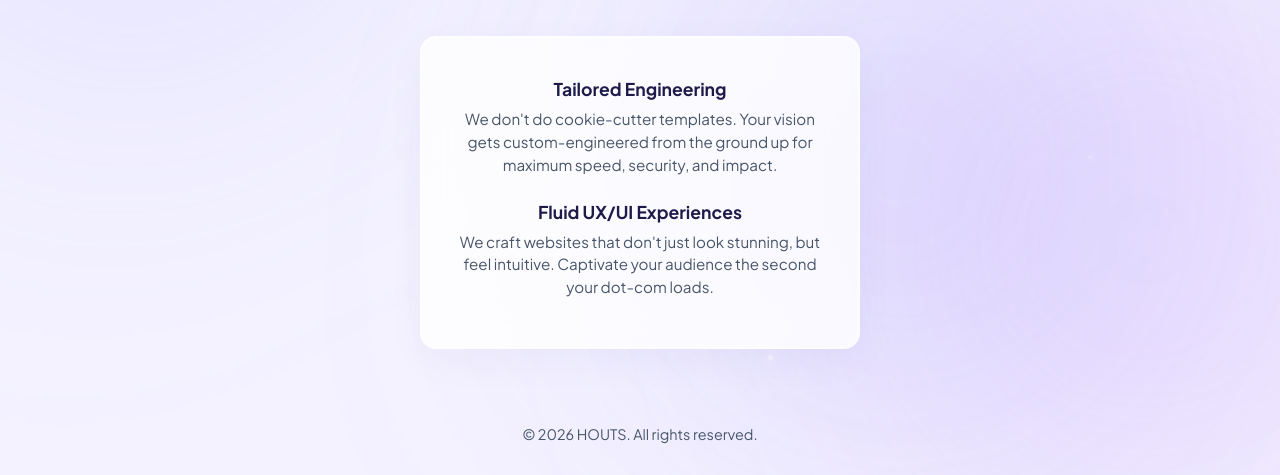
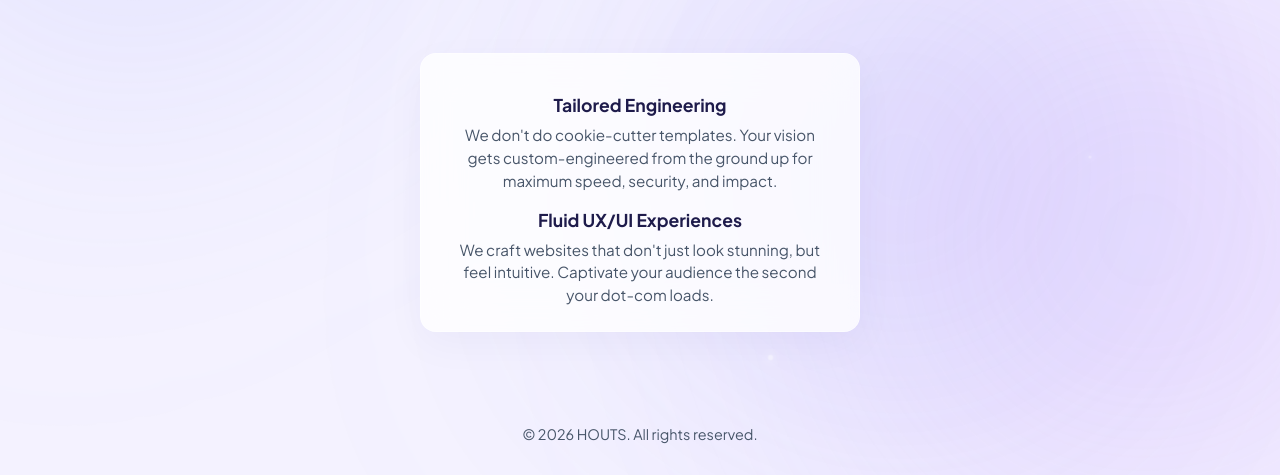
Before and after one commit to ricoana/HOUTS, a plain HTML site: page index2.html in a window 1280 px wide. Shown: the part 325-800 px from the top of the page. Drawn offline with Linux system fonts and the light colour scheme; no server answers.

Commit message:
index2.html

```diff
--- a/index2.html
+++ b/index2.html
@@ -44,13 +44,13 @@
             <h1>What HOUTS Does For Your <span>Online Presence.</span></h1>
             <p class="hero-subtitle">We bridge the gap between abstract concepts and exceptional digital realities.</p>
 
-            <div class="info-dropdown is-open" style="pointer-events: none;">
-                <div class="dropdown-inner-card" style="border-radius: 16px; border: 1px solid var(--glass-border); padding: 1.5rem 2rem;">
+            <div class="info-dropdown">
+                <div class="dropdown-inner-card">
                     <h3>Tailored Engineering</h3>
-                    <p>We don't do cookie-cutter templates. Your vision gets custom-engineered from the ground up for maximum speed, security, and impact.</p>
+                    <p style="margin-bottom: 1rem;">We don't do cookie-cutter templates. Your vision gets custom-engineered from the ground up for maximum speed, security, and impact.</p>
 
                     <h3>Fluid UX/UI Experiences</h3>
-                    <p>We craft websites that don't just look stunning, but feel intuitive. Captivate your audience the second your dot-com loads.</p>
+                    <p style="margin-bottom: 0;">We craft websites that don't just look stunning, but feel intuitive. Captivate your audience the second your dot-com loads.</p>
                 </div>
             </div>
         </section>
```
